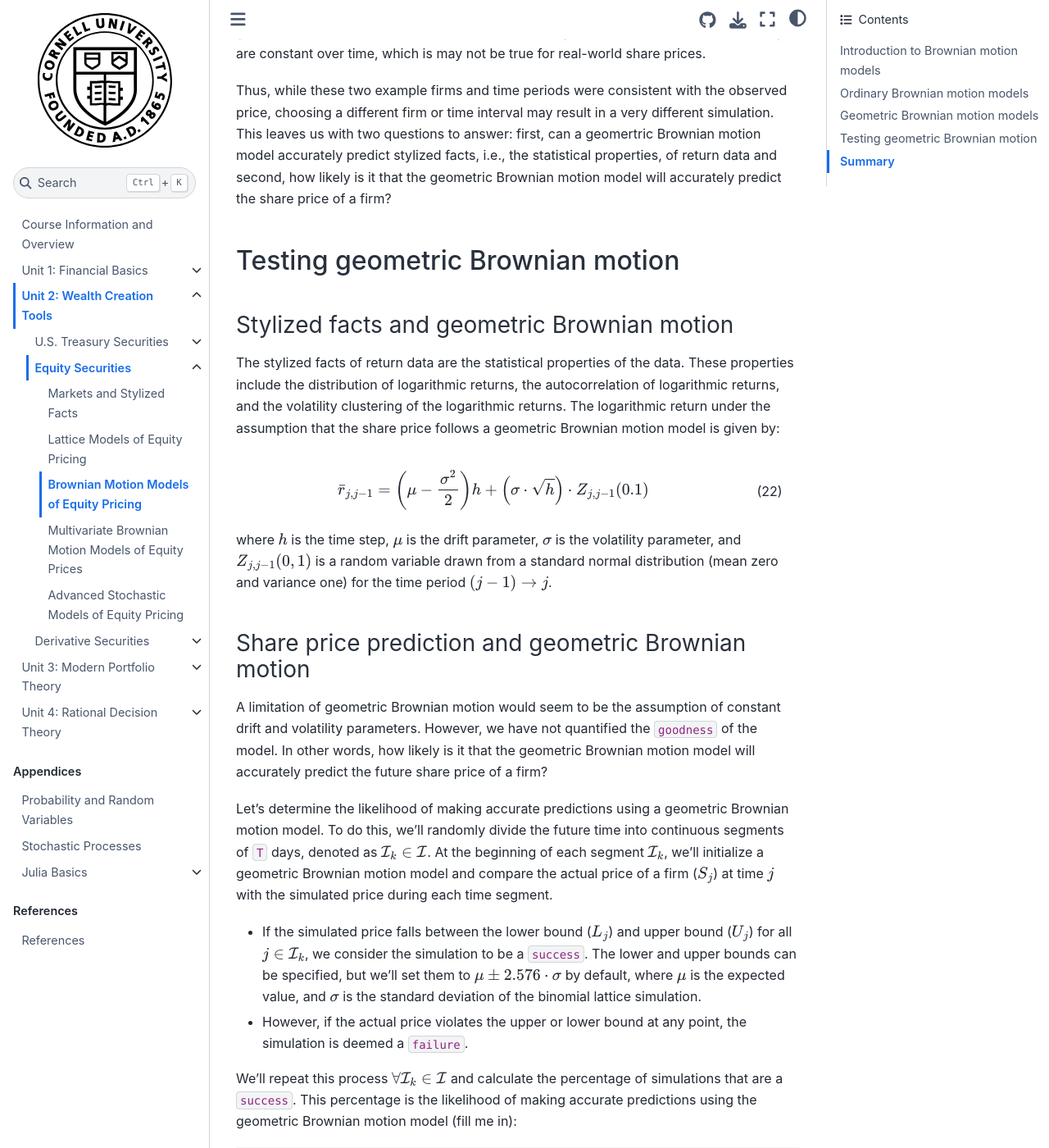
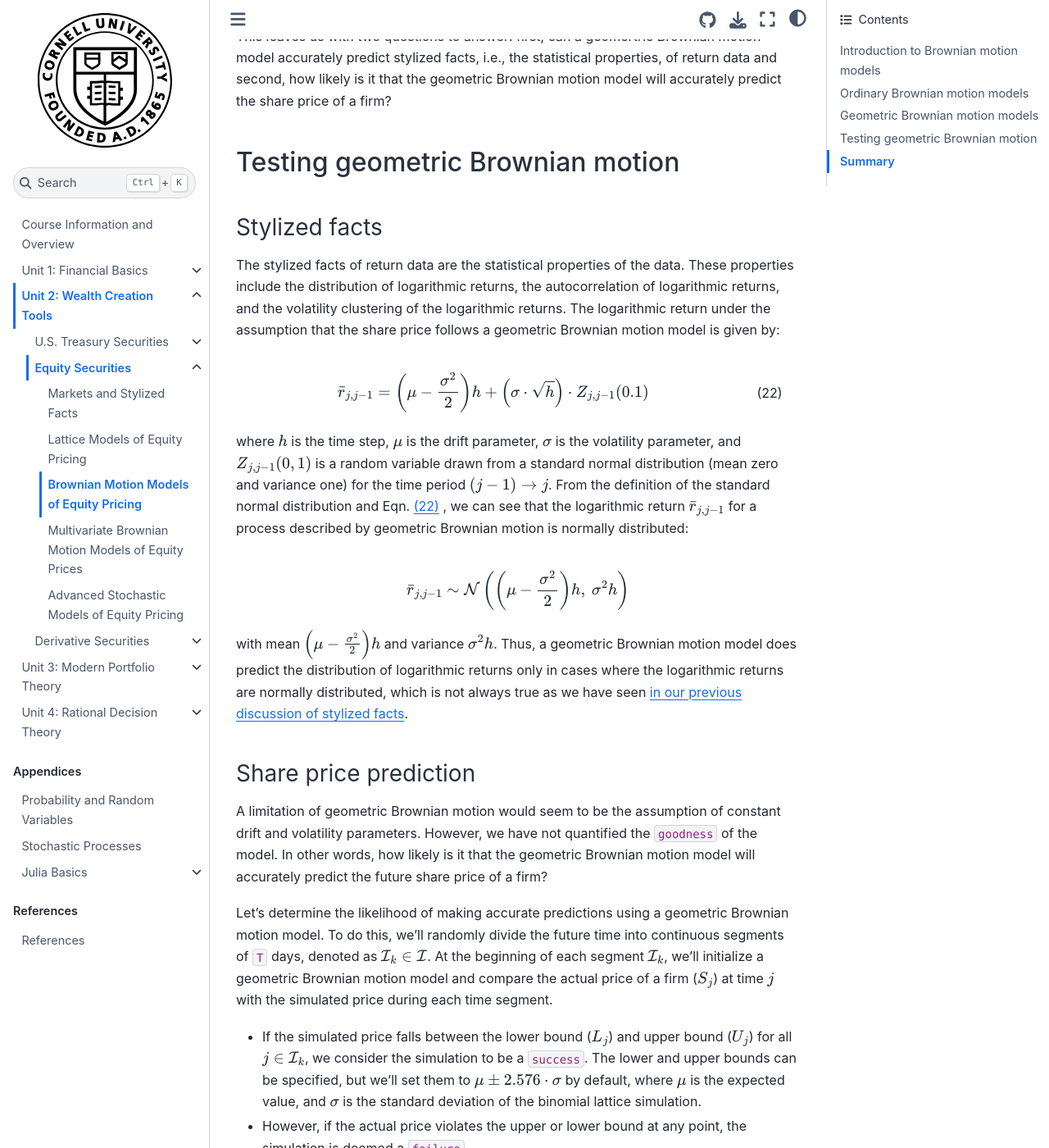
Before and after one commit to varnerlab/CHEME-5660-Markets-Mayhem-Book, a Jupyter Book: the page built from chapter-2-dir/stocks/obm-gbm-eq-price.md, in a window 1280 px wide and 1400 px high, scrolled down 9650 px. Shown: the whole window at 82% size. Built offline with Jupyter Book 1.0.4 settings and Sphinx 7.4.7 and the Sphinx Book theme 1.1.4, drawn with Linux system fonts in a browser that asks for light colours; cross-references to code outside the pages are shown as plain code; some of the changed text lies outside the part shown.

````diff
--- a/chapter-2-dir/stocks/obm-gbm-eq-price.md
+++ b/chapter-2-dir/stocks/obm-gbm-eq-price.md
@@ -187,10 +185,10 @@ There are multiple methods to calculate the volatility parameter $\sigma$. Gener
 The historic volatility is estimated by analyzing the distribution of returns using much the same approach we took when looking at the stylized facts. To do this, let's assume a share price model of the form:
 
 $$
-S_{j} = \exp\left(\mu_{j,j-1}\Delta{t}\right)\cdot{S_{j-1}}
+S_{j} = S_{j-1}\cdot\exp\left(\mu_{j,j-1}\cdot\Delta{t}\right)
 $$
 
-where $\mu_{j,j-1}$ denotes the _growth rate_ (units: 1/time) and $\Delta{t}$ (units: time) denotes the time step during the time period $(j-1)\rightarrow{j}$. Solving for the growth rate parameter $\mu_{j,j-1}$ gives the expression:
+where $S_{j-1}$ and $S_{j}$ denote the share price at time $j-1$ and $j$, $\mu_{j,j-1}$ denotes the _growth rate_ (units: 1/time) and $\Delta{t}$ (units: time) denotes the time step for time period $(j-1)\rightarrow{j}$. Solving for the growth rate parameter $\mu_{j,j-1}$ gives the expression:
 
 ```{math}
 :label: eqn-growth-rate-sigma-estimate
@@ -300,7 +299,7 @@ function sample(model::MyGeometricBrownianMotionEquityModel, data::NamedTuple;
 end
 ```
 
-Let's sample, using the `sample(...)` function, the volume-weighted averaged share price of two example firms `IBM` and `GS` for a random `T = 66` day time interval ({numref}`fig-gbm-simulation-IBM-GS`).
+Let's sample, [using the `sample(...)` function](contest:geometric-brownian-motion-sample-function), the volume-weighted averaged share price of two example firms `IBM` and `GS` for a random `T = 66` day time interval ({numref}`fig-gbm-simulation-IBM-GS`).
 
 ```{figure} ./figs/Fig-GBM-IBM-GS-T66.svg
 ---
@@ -327,10 +326,17 @@ The stylized facts of return data are the statistical properties of the data. Th
 \bar{r}_{j,j-1} = \left(\mu - \frac{\sigma^{2}}{2}\right)h + \left(\sigma\cdot\sqrt{h}\right)\cdot{Z}_{j,j-1}(0.1)
 ```
 
-where $h$ is the time step, $\mu$ is the drift parameter, $\sigma$ is the volatility parameter, and ${Z}_{j,j-1}(0,1)$ is a random variable drawn from a standard normal distribution (mean zero and variance one) for the time period $(j-1)\rightarrow{j}$.
+where $h$ is the time step, $\mu$ is the drift parameter, $\sigma$ is the volatility parameter, and ${Z}_{j,j-1}(0,1)$ is a random variable drawn from a standard normal distribution (mean zero and variance one) for the time period $(j-1)\rightarrow{j}$. From the definition of the standard normal distribution and Eqn. {eq}`eqn-log-return-gbm-return` , we can see that the logarithmic return $\bar{r}_{j,j-1}$ for a process described by geometric Brownian motion is normally distributed:
+
+```{math}
+\bar{r}_{j,j-1} \sim \mathcal{N}\left(\left(\mu - \frac{\sigma^{2}}{2}\right)h, ~\sigma^{2}h\right)
+```
+
+with mean $\left(\mu - \frac{\sigma^{2}}{2}\right)h$ and variance $\sigma^{2}h$. Thus, a geometric Brownian motion model does predict the distribution of logarithmic returns only in cases where the logarithmic returns are normally distributed, which is not always true as we have seen [in our previous discussion of stylized facts](content:references:returns-stylized-facts).
+
 
 (content:gbm-models-testing-price-prediction)=
-### Share price prediction and geometric Brownian motion
+### Share price prediction
 A limitation of geometric Brownian motion would seem to be the assumption of constant drift and volatility parameters. However, we have not quantified the `goodness` of the model. In other words, how likely is it that the geometric Brownian motion model will accurately predict the future share price of a firm?
 
 Let's determine the likelihood of making accurate predictions using a geometric Brownian motion model. To do this, we'll randomly divide the future time into continuous segments of `T` days, denoted as $\mathcal{I}_{k}\in\mathcal{I}$. At the beginning of each segment $\mathcal{I}_{k}$, we'll initialize a geometric Brownian motion model and compare the actual price of a firm ($S_{j}$) at time $j$ with the simulated price during each time segment.
````
Also changed, not shown: other parts of chapter-2-dir/stocks/obm-gbm-eq-price.md (+3 -4 lines), chapter-2-dir/stocks/stylized-facts.md (+3 -0 lines).
